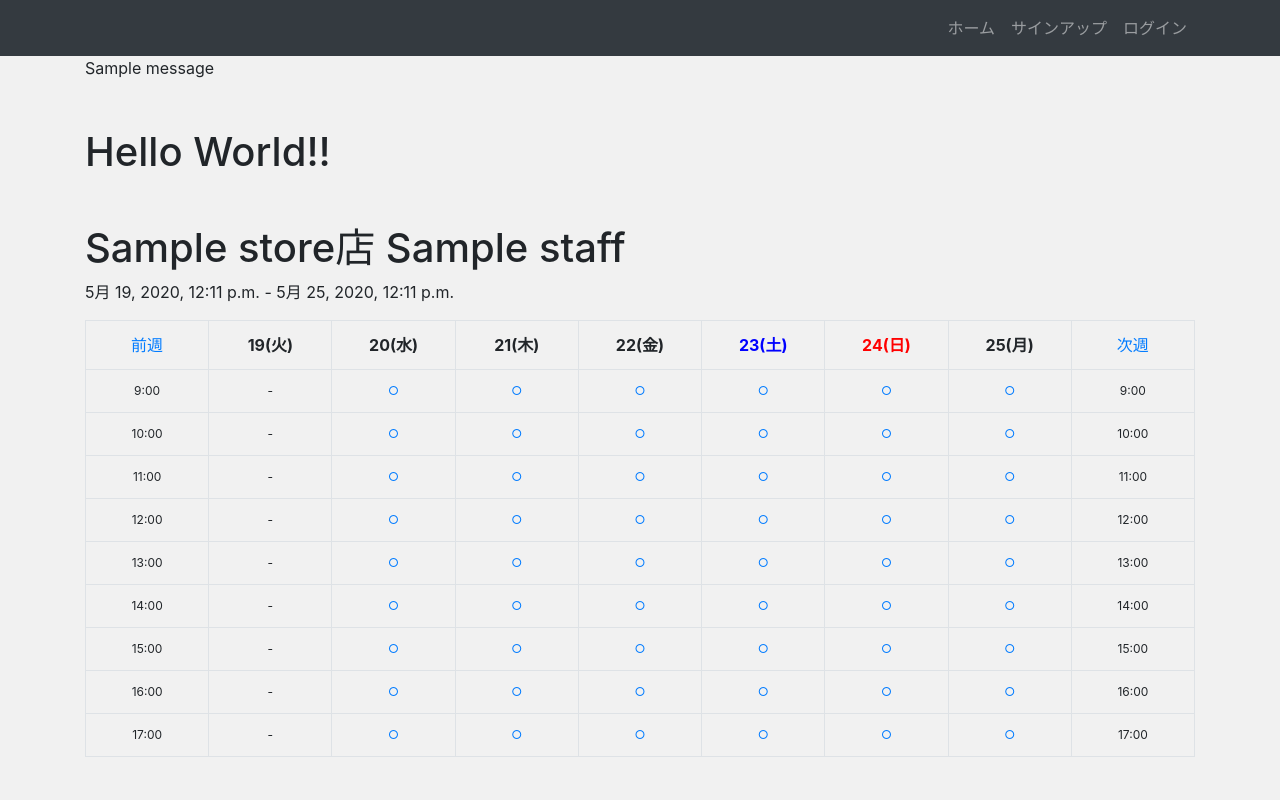
After one commit to haruyasu/django-booking, a Django app: page /staff/1/calendar/ in a window 1280 px wide. The commit adds this page. Run offline with Django 3.2, Linux system fonts and the light colour scheme; tables that the repository leaves empty hold one stand-in row (values such as "Sample post"); one stand-in notice (Sample message) is shown; parts of the project's set-up code (start-up, migrations or seed data) failed here and were passed over; some libraries are stand-ins or nearby versions.

Commit message:
:rocket: 予約システム

```diff
--- a/app/models.py
+++ b/app/models.py
@@ -27,8 +27,8 @@ class Staff(models.Model):
 class Schedule(models.Model):
     staff = models.ForeignKey(Staff, verbose_name='スタッフ', on_delete=models.CASCADE)
     name = models.CharField('予約者名', max_length=255)
-    start = models.DateTimeField('開始時間')
-    end = models.DateTimeField('終了時間')
+    start = models.DateTimeField('開始時間', default=timezone.now)
+    end = models.DateTimeField('終了時間', default=timezone.now)
 
     def __str__(self):
         return self.name
--- a/app/templates/app/base.html
+++ b/app/templates/app/base.html
@@ -38,6 +38,10 @@
     </nav>
 
     <div class="container">
+        {% for message in messages %}
+            <p>{{ message }}</p>
+        {% endfor %}
+
         {% block content %}
         {% endblock %}
     </div>
--- /dev/null
+++ b/app/templates/app/calendar.html
@@ -0,0 +1,54 @@
+{% extends "app/base.html" %}
+
+{% block content %}
+
+<div class="my-5">
+    <h1>Hello World!!</h1>
+</div>
+
+
+<h1>{{ staff.store.name }}店 {{ staff.name }}</h1>
+<p>{{ start_day }} - {{ end_day }}</p>
+<table class="table table-bordered text-center" style="table-layout: fixed;width: 100%" border="1">
+    <tr>
+        <td><a href="{% url 'calendar' staff.pk before.year before.month before.day %}">前週</a></td>
+        {% for day in days %}
+            {% if day in public_holidays %}
+                <th style="background-color: yellow">{{ day | date:"d(D)" }}</th>
+            {% elif day.weekday == 5 %}
+                <th style="color: blue;">{{ day | date:"d(D)" }}</th>
+            {% elif day.weekday == 6 %}
+                <th style="color: red;">{{ day | date:"d(D)" }}</th>
+            {% else %}
+                <th>{{ day | date:"d(D)" }}</th>
+            {% endif %}
+        {% endfor %}
+        <td><a href="{% url 'calendar' staff.pk next.year next.month next.day %}">次週</a></td>
+    </tr>
+
+    {% for hour, schedules in calendar.items %}
+        <tr style="font-size:12px">
+            <td>
+                {{ hour }}:00
+            </td>
+            {% for dt, book in schedules.items %}
+                <td>
+                    {% if dt <= today %}
+                        -
+                    {% elif book %}
+                        <a href="{% url 'booking' staff.pk dt.year dt.month dt.day hour %}">○</a>
+                    {% else %}
+                        ×
+                    {% endif %}
+                </td>
+
+            {% endfor %}
+            <td>
+                {{ hour }}:00
+            </td>
+        </tr>
+    {% endfor %}
+
+</table>
+
+{% endblock %}
--- a/app/urls.py
+++ b/app/urls.py
@@ -4,4 +4,9 @@ from app import views
 urlpatterns = [
     path('', views.StoreList.as_view(), name='store_list'),
     path('store/<int:pk>/staffs/', views.StaffList.as_view(), name='staff_list'),
+
+    path('staff/<int:pk>/calendar/', views.StaffCalendar.as_view(), name='calendar'),
+    path('staff/<int:pk>/calendar/<int:year>/<int:month>/<int:day>/', views.StaffCalendar.as_view(), name='calendar'),
+
+    path('staff/<int:pk>/booking/<int:year>/<int:month>/<int:day>/<int:hour>/', views.Booking.as_view(), name='booking'),
 ]
--- a/app/views.py
+++ b/app/views.py
@@ -1,12 +1,26 @@
-from django.shortcuts import get_object_or_404
+from datetime import datetime, date, timedelta, time
+from django.conf import settings
+from django.db.models import Q
+from django.shortcuts import get_object_or_404, redirect, render
+from django.utils import timezone
 from django.views import generic
-from .models import Store, Staff
+from .models import Store, Staff, Schedule
+from django.contrib import messages
+from django.utils.timezone import make_aware
 
 
 class StoreList(generic.ListView):
     model = Store
     ordering = 'name'
     template_name = "app/store.html"
+
+    def get(self, request, *args, **kwargs):
+        # 店が1つの場合->スタッフ画面
+        store_list = Store.objects.all()
+        if store_list.count() == 1:
+            store = store_list.first()
+            return redirect('staff_list', pk=store.pk)
+        return super().get(request, *args, **kwargs)
 
 
 class StaffList(generic.ListView):
@@ -23,3 +37,93 @@ class StaffList(generic.ListView):
         store = self.store = get_object_or_404(Store, pk=self.kwargs['pk'])
         queryset = super().get_queryset().filter(store=store)
         return queryset
+
+    def get(self, request, *args, **kwargs):
+        # スタッフが1人の場合->カレンダー画面
+        store = get_object_or_404(Store, pk=self.kwargs['pk'])
+        staff_list = Staff.objects.filter(store=store)
+        if staff_list.count() == 1:
+            staff = staff_list.first()
+            return redirect('calendar', pk=staff.pk)
+        return super().get(request, *args, **kwargs)
+
+
+class StaffCalendar(generic.TemplateView):
+    template_name = 'app/calendar.html'
+
+    def get_context_data(self, **kwargs):
+        context = super().get_context_data(**kwargs)
+        staff = get_object_or_404(Staff, pk=self.kwargs['pk'])
+        today = datetime.today()
+
+        year = self.kwargs.get('year')
+        month = self.kwargs.get('month')
+        day = self.kwargs.get('day')
+        if year and month and day:
+            base_date = date(year=year, month=month, day=day)
+        else:
+            base_date = today
+
+        days = [base_date + timedelta(days=day) for day in range(7)]
+        start_day = days[0]
+        end_day = days[-1]
+
+        calendar = {}
+        for hour in range(9, 18):
+            row = {}
+            for day in days:
+                # row[day] = []
+                row[day] = True
+            calendar[hour] = row
+
+        start_time = datetime.combine(start_day, time(hour=9, minute=0))
+        end_time = datetime.combine(end_day, time(hour=17, minute=0))
+        schedule_data = Schedule.objects.filter(staff=staff).exclude(Q(start__gt=end_time) | Q(end__lt=start_time))
+
+        for schedule in schedule_data:
+            local_time = timezone.localtime(schedule.start)
+            booking_date = local_time.date()
+            booking_hour = local_time.hour
+            if booking_hour in calendar and booking_date in calendar[booking_hour]:
+                # calendar[booking_hour][booking_date].append(schedule)
+                calendar[booking_hour][booking_date] = False
+
+        context['staff'] = staff
+        context['calendar'] = calendar
+        context['days'] = days
+        context['start_day'] = start_day
+        context['end_day'] = end_day
+        context['before'] = days[0] - timedelta(days=7)
+        context['next'] = days[-1] + timedelta(days=1)
+        context['today'] = today
+        context['public_holidays'] = settings.PUBLIC_HOLIDAYS
+        return context
+
+
+class Booking(generic.CreateView):
+    model = Schedule
+    fields = ('name',)
+    template_name = 'app/booking.html'
+
+    def get_context_data(self, **kwargs):
+        context = super().get_context_data(**kwargs)
+        context['staff'] = get_object_or_404(Staff, pk=self.kwargs['pk'])
+        return context
+
+    def form_valid(self, form):
+        staff = get_object_or_404(Staff, pk=self.kwargs['pk'])
+        year = self.kwargs.get('year')
+        month = self.kwargs.get('month')
+        day = self.kwargs.get('day')
+        hour = self.kwargs.get('hour')
+        start = datetime(year=year, month=month, day=day, hour=hour)
+        end = datetime(year=year, month=month, day=day, hour=hour + 1)
+        if Schedule.objects.filter(staff=staff, start=start).exists():
+            messages.error(self.request, 'すみません、入れ違いで予約がありました。別の日時はどうですか。')
+        else:
+            schedule = form.save(commit=False)
+            schedule.staff = staff
+            schedule.start = start
+            schedule.end = end
+            schedule.save()
+        return redirect('calendar', pk=staff.pk, year=year, month=month, day=day)
--- a/mysite/settings.py
+++ b/mysite/settings.py
@@ -118,7 +118,7 @@ USE_I18N = True
 
 USE_L10N = True
 
-USE_TZ = False
+USE_TZ = True
 
 
 # Static files (CSS, JavaScript, Images)
```
Also changed, not shown: app/templates/app/booking.html (added, +17 -0 lines), app/templates/app/staff.html (+8 -2 lines), app/migrations/0004_auto_20200519_2036.py (added).
